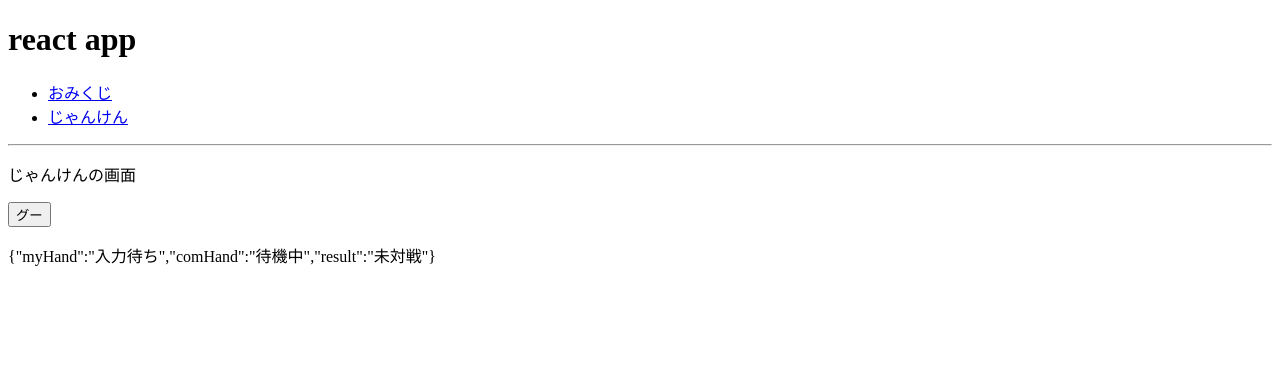
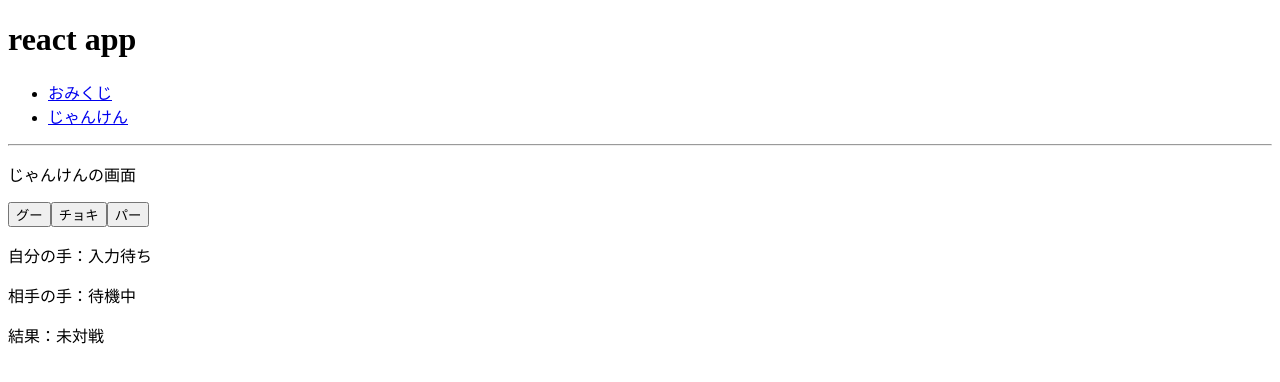
Before and after one commit to taroosg/react-sample, a React (Create React App) app: page /janken in a window 1280 px wide. Shown: the top 382 px of the page. Built offline with nearby package versions, Linux system fonts and the light colour scheme.

Commit message:
add janken action02

```diff
--- a/src/pages/Janken.jsx
+++ b/src/pages/Janken.jsx
@@ -33,7 +33,17 @@ export const Janken = () => {
         text="グー"
         action={() => getJanken("グー")}
       />
-      <p>{JSON.stringify(jankenResult)}</p>
+      <ActionButton
+        text="チョキ"
+        action={() => getJanken("チョキ")}
+      />
+      <ActionButton
+        text="パー"
+        action={() => getJanken("パー")}
+      />
+      <p>自分の手：{jankenResult.myHand}</p>
+      <p>相手の手：{jankenResult.comHand}</p>
+      <p>結果：{jankenResult.result}</p>
     </>
   )
 }
```
